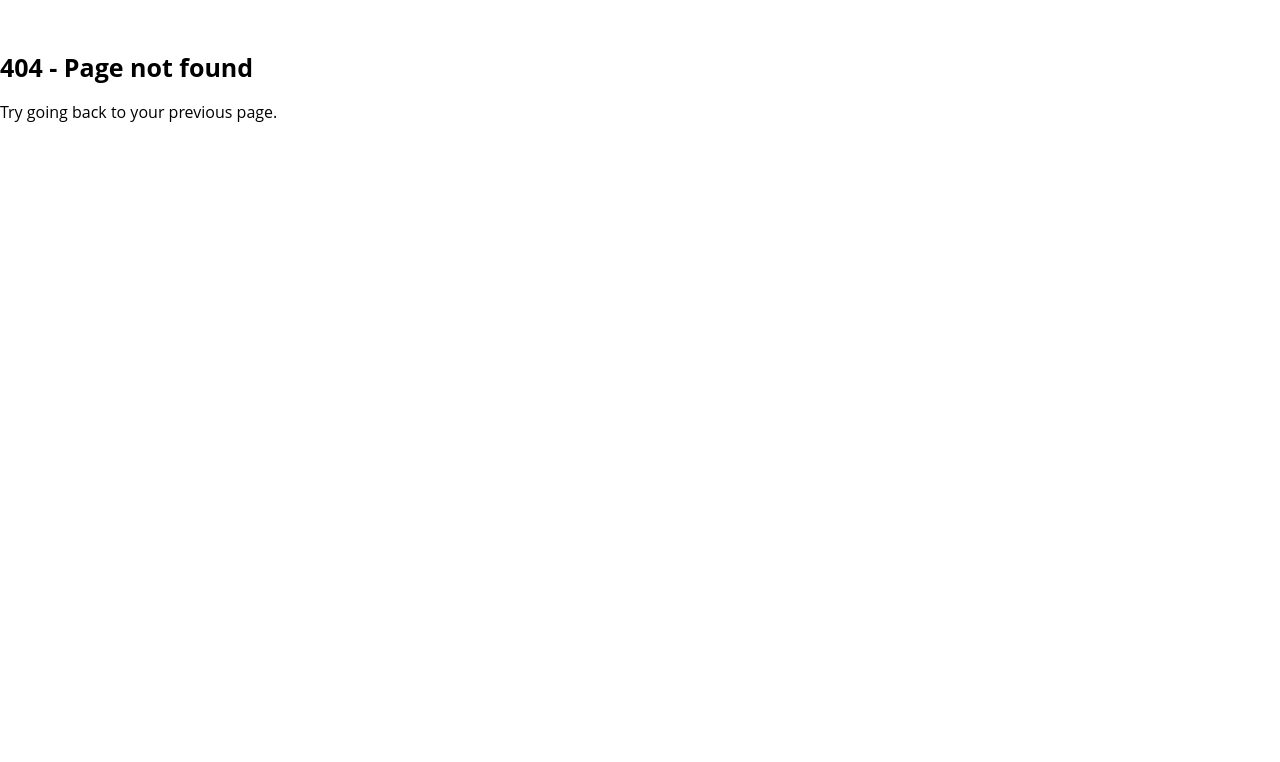
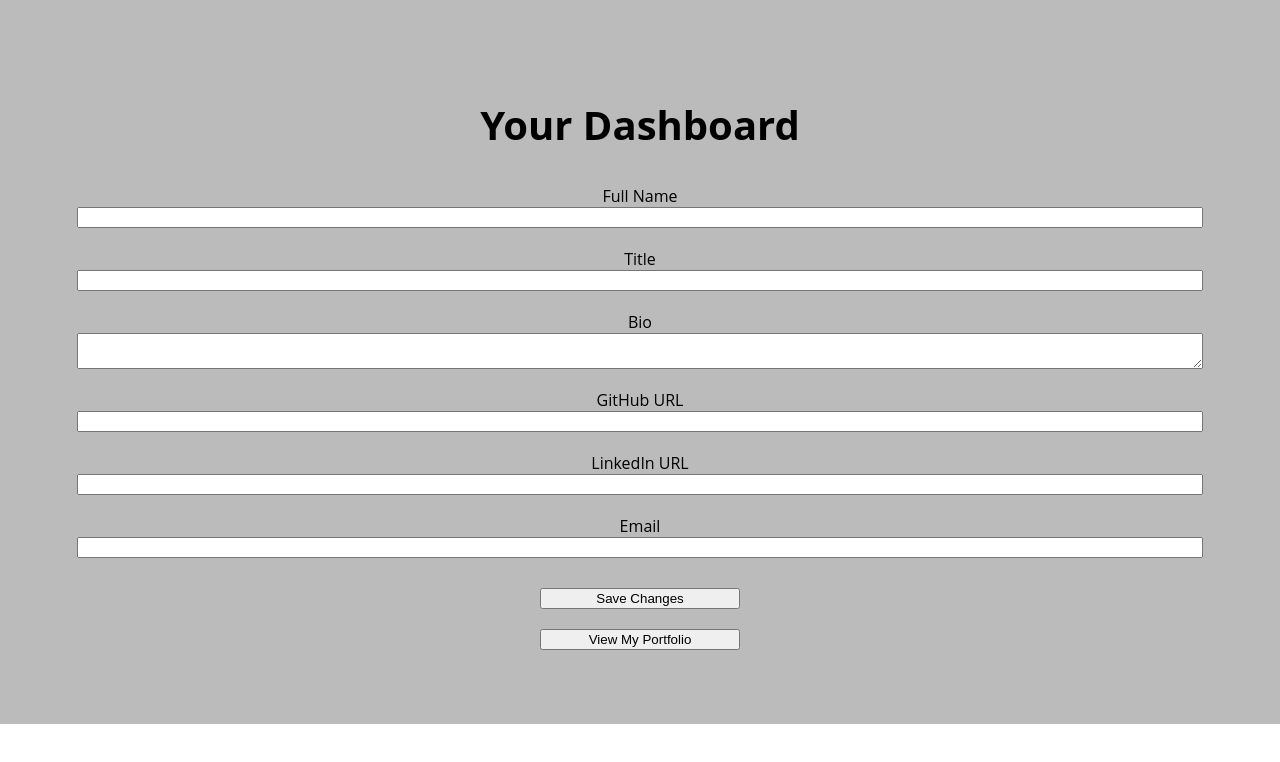
Before and after one commit to ryanjeske14/devspace, a React (Create React App) app: page /dashboard in a window 1280 px wide. Before the commit this address had no page. Shown: the top 762 px of the page. Built offline with nearby package versions, Linux system fonts and the light colour scheme.

Commit message:
added initial dashboard screen

```diff
--- /dev/null
+++ b/src/AppContext.js
@@ -0,0 +1,7 @@
+import React from "react";
+
+const AppContext = React.createContext({
+  user: {}
+});
+
+export default AppContext;
--- a/src/Components/App/App.js
+++ b/src/Components/App/App.js
@@ -1,17 +1,40 @@
 import React, { Component } from "react";
 import { Route, Switch } from "react-router-dom";
+import AppContext from "../../AppContext";
 import LandingPage from "../LandingPage/LandingPage";
+import Dashboard from "../Dashboard/Dashboard";
 import NotFoundPage from "../NotFoundPage/NotFoundPage";
+import STORE from "../../STORE";
 
 class App extends Component {
+  state = {
+    user: {},
+    skills: []
+  };
+
+  componentDidMount() {
+    let { user, skills } = STORE;
+    this.setState({
+      user,
+      skills
+    });
+  }
+
   render() {
+    const contextValue = {
+      user: this.state.user
+    };
+
     return (
+      <AppContext.Provider value={contextValue}>
         <main className="App" role="main">
           <Switch>
             <Route exact path={"/"} component={LandingPage} />
+            <Route exact path={"/dashboard"} component={Dashboard} />
             <Route component={NotFoundPage} />
           </Switch>
         </main>
+      </AppContext.Provider>
     );
   }
 }
--- /dev/null
+++ b/src/Components/Dashboard/Dashboard.css
@@ -0,0 +1,19 @@
+.dashboard_section {
+    text-align: center;
+    padding: 5% 6%;
+    background-color: #bbb;
+}
+
+.dashboard_form {
+    display: flex;
+    flex-direction: column;
+}
+
+.dashboard_input {
+    margin-bottom: 20px;
+}
+
+.dashboard_button {
+    margin: 10px auto;
+    width: 200px;
+}
--- /dev/null
+++ b/src/Components/Dashboard/Dashboard.js
@@ -0,0 +1,75 @@
+import React, { Component } from "react";
+import AppContext from "../../AppContext";
+import "./Dashboard.css";
+
+export default class Dashboard extends Component {
+  static contextType = AppContext;
+
+  constructor(props) {
+    super(props);
+    this.state = {
+      full_name: "",
+      title: "",
+      bio: "",
+      theme_color: "",
+      github_url: "",
+      linkedin_url: "",
+      email_address: "",
+      projects: []
+    };
+  }
+
+  render() {
+    return (
+      <section className="dashboard_section">
+        <header role="banner">
+          <h1>Your Dashboard</h1>
+        </header>{" "}
+        <form className="dashboard_form">
+          <label htmlFor="full_name">Full Name</label>
+          <input
+            className="dashboard_input"
+            type="text"
+            name="full_name"
+            id="full_name"
+          />
+          <label htmlFor="title">Title</label>
+          <input
+            className="dashboard_input"
+            type="text"
+            name="title"
+            id="title"
+          />
+          <label htmlFor="bio">Bio</label>
+          <textarea className="dashboard_input" name="bio" id="bio" />
+          <label htmlFor="github_url">GitHub URL</label>
+          <input
+            className="dashboard_input"
+            type="text"
+            name="github_url"
+            id="github_url"
+          />
+          <label htmlFor="linkedin_url">LinkedIn URL</label>
+          <input
+            className="dashboard_input"
+            type="text"
+            name="linkedin_url"
+            id="linkedin_url"
+          />
+          <label htmlFor="email_address">Email</label>
+          <input
+            className="dashboard_input"
+            type="text"
+            name="email_address"
+            id="email_address"
+          />
+
+          <button className="dashboard_button" type="submit">
+            Save Changes
+          </button>
+          <button className="dashboard_button">View My Portfolio</button>
+        </form>
+      </section>
+    );
+  }
+}
--- /dev/null
+++ b/src/STORE.js
@@ -0,0 +1,156 @@
+export default {
+  user: {
+    id: 1,
+    user_name: "chucknorris",
+    full_name: "Chuck Norris",
+    title: "Fullstack Ass Kicker",
+    bio:
+      "Let's get one thing straight... there's nothing soft about my software. My programs don't have version numbers because I only write them once. My code optimizes itself. I don't use debuggers; I just stare down the bugs until the code confesses. If users report a bug or have a feature request, they don't live to see the sun set.",
+    theme_color: "blue",
+    github_url: "https://github.com/chucknorris",
+    linkedin_url: "https://www.linkedin.com/in/chuck-norris-90123b179/",
+    email_address: "totallynotchucknorris@roundhouse.bam",
+    projects: [
+      {
+        id: 1,
+        name: "Roundhouse",
+        description: "Watch me kick some people. HARD!",
+        skills: [
+          {
+            id: 1,
+            name: "JavaScript"
+          },
+          {
+            id: 6,
+            name: "Bash/Shell"
+          },
+          {
+            id: 20,
+            name: "R"
+          },
+          {
+            id: 25,
+            name: "Groovy"
+          }
+        ],
+        github_url: "https://github.com/charlesnorris/roundhouse",
+        demo_url: "https://www.youtube.com/watch?v=E6UTz_Doic8",
+        image_url:
+          "https://www.shesavvy.com/blog/wp-content/uploads/2016/06/chuck.png"
+      },
+      {
+        id: 2,
+        name: "Bazooka Blast",
+        description: "Watch me blow up this helicopter with a bazooka. HARD!",
+        skills: [
+          {
+            id: 4,
+            name: "SQL"
+          },
+          {
+            id: 6,
+            name: "Bash/Shell"
+          },
+          {
+            id: 12,
+            name: "C"
+          },
+          {
+            id: 21,
+            name: "Matlab"
+          }
+        ],
+        github_url: "https://github.com/charlesnorris/bazooka-blast",
+        demo_url: "https://www.youtube.com/watch?v=n_BZ-Pl0yMs",
+        image_url:
+          "https://miro.medium.com/max/1600/1*NjpAK6PH9B1JcDYXb6MoFw.jpeg"
+      },
+      {
+        id: 3,
+        name: "Fighting Loggers",
+        description: "Watch me fight some people in the woods. HARD!",
+        skills: [
+          {
+            id: 3,
+            name: "CSS"
+          },
+          {
+            id: 7,
+            name: "Python"
+          },
+          {
+            id: 19,
+            name: "VB.NET"
+          },
+          {
+            id: 22,
+            name: "VBA"
+          }
+        ],
+        github_url: "https://github.com/charlesnorris/fighting-loggers",
+        demo_url: "https://www.youtube.com/watch?v=6DEeSM7o1LA",
+        image_url:
+          "https://secondclasscinema.podbean.com/mf/web/ndbu93/ForestWarriorEpImage.jpg"
+      }
+    ]
+  },
+
+  skills: [
+    {
+      id: 1,
+      name: "JavaScript"
+    },
+    {
+      id: 2,
+      name: "HTML"
+    },
+    {
+      id: 3,
+      name: "CSS"
+    },
+    {
+      id: 4,
+      name: "jQuery"
+    },
+    {
+      id: 5,
+      name: "Node"
+    },
+    {
+      id: 6,
+      name: "React"
+    },
+    {
+      id: 7,
+      name: "Angular"
+    },
+    {
+      id: 8,
+      name: "Rails"
+    },
+    {
+      id: 9,
+      name: "Ruby"
+    },
+    {
+      id: 10,
+      name: "Python"
+    },
+    {
+      id: 11,
+      name: "PHP"
+    },
+    {
+      id: 12,
+      name: "Java"
+    },
+    {
+      id: 13,
+      name: "SQL"
+    },
+    {
+      id: 14,
+      name: "NoSQL"
+    }
+  ]
+};
```
Lines whose indentation alone changed are shown as unchanged.
